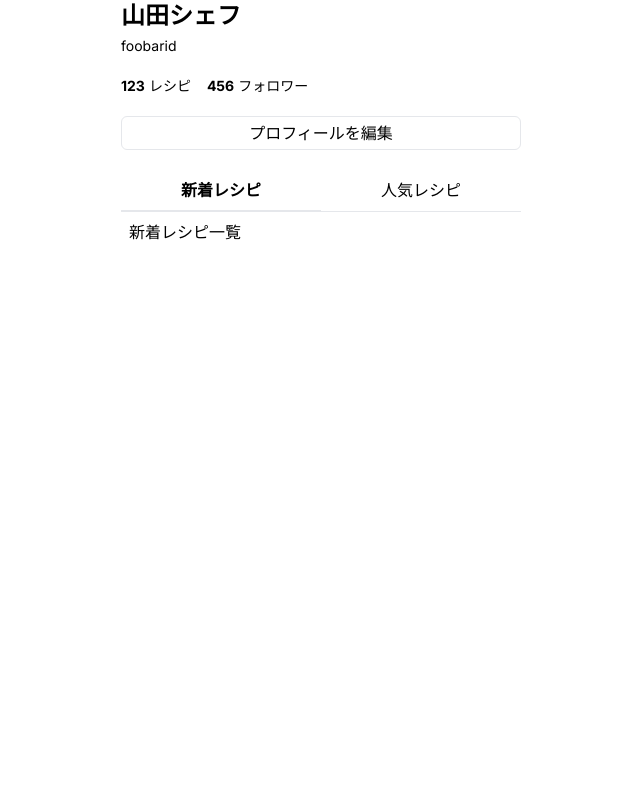
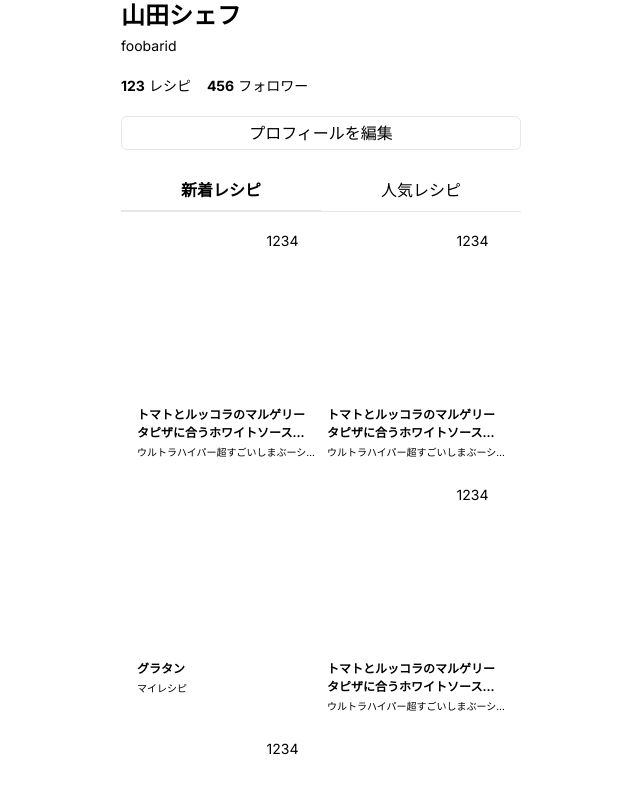
Before and after one commit to qin-team-recipe/03-recipe-app, a Next.js app: page /chef/1/new in a window 1280 px wide. Shown: the top 800 px of the page, without its empty margins (319-959 px from the left). Built offline with nearby package versions, Linux system fonts and the light colour scheme; what tailwindcss-radix-colors would draw is missing.

Commit message:
💄 #35 chefページ修正

```diff
--- a/src/app/chef/[chefId]/new/page.tsx
+++ b/src/app/chef/[chefId]/new/page.tsx
@@ -1,9 +1,58 @@
+import { tv } from 'tailwind-variants';
+
+import { RecipeItem } from '@/app/_components/recipe-item';
+import { Recipe } from '@/app/_types';
+
+const style = tv({
+  base: 'flex flex-wrap gap-x-3 gap-y-4 px-4 pt-2',
+});
+
 export default function New() {
   return (
     <main>
-      <div className='m-2 flex'>
-        <p>新着レシピ一覧</p>
+      <div className={style()}>
+        {recipeListItem.map((item) => (
+          <RecipeItem key={item.id} recipeItem={item} />
+        ))}
       </div>
     </main>
   );
 }
+
+const recipeListItem: Recipe[] = [
+  {
+    id: '1',
+    img: '',
+    title: 'トマトとルッコラのマルゲリータピザに合うホワイトソースグラタン',
+    chef: 'ウルトラハイパー超すごいしまぶーシェフ',
+    like: 1234,
+  },
+  {
+    id: '2',
+    img: '',
+    title: 'トマトとルッコラのマルゲリータピザに合うホワイトソースグラタン',
+    chef: 'ウルトラハイパー超すごいしまぶーシェフ',
+    like: 1234,
+  },
+  {
+    id: '3',
+    img: '',
+    title: 'グラタン',
+    chef: 'マイレシピ',
+    like: 0,
+  },
+  {
+    id: '4',
+    img: '',
+    title: 'トマトとルッコラのマルゲリータピザに合うホワイトソースグラタン',
+    chef: 'ウルトラハイパー超すごいしまぶーシェフ',
+    like: 1234,
+  },
+  {
+    id: '5',
+    img: '',
+    title: 'トマトとルッコラのマルゲリータピザに合うホワイトソースグラタン',
+    chef: 'ウルトラハイパー超すごいしまぶーシェフ',
+    like: 1234,
+  },
+];
--- /dev/null
+++ b/src/app/chef/[chefId]/page.tsx
@@ -0,0 +1,6 @@
+import { redirect } from 'next/navigation';
+
+// /chef/idが開かれた場合は新着レシピ画面にリダイレクト
+export default async function Chef({ params }: { params: { chefId: string } }) {
+  redirect(`/chef/${params.chefId}/new`);
+}
--- a/src/app/chef/[chefId]/popular/page.tsx
+++ b/src/app/chef/[chefId]/popular/page.tsx
@@ -1,9 +1,58 @@
+import { tv } from 'tailwind-variants';
+
+import { RecipeItem } from '@/app/_components/recipe-item';
+import { Recipe } from '@/app/_types';
+
+const style = tv({
+  base: 'flex flex-wrap gap-x-3 gap-y-4 px-4 pt-2',
+});
+
 export default function Popular() {
   return (
     <main>
-      <div className='m-2 flex'>
-        <p>人気レシピ一覧</p>
+      <div className={style()}>
+        {recipeListItem.map((item) => (
+          <RecipeItem key={item.id} recipeItem={item} />
+        ))}
       </div>
     </main>
   );
 }
+
+const recipeListItem: Recipe[] = [
+  {
+    id: '1',
+    img: '',
+    title: 'トマトとルッコラのマルゲリータピザに合うホワイトソースグラタン',
+    chef: 'ウルトラハイパー超すごいしまぶーシェフ',
+    like: 1234,
+  },
+  {
+    id: '2',
+    img: '',
+    title: 'トマトとルッコラのマルゲリータピザに合うホワイトソースグラタン',
+    chef: 'ウルトラハイパー超すごいしまぶーシェフ',
+    like: 1234,
+  },
+  {
+    id: '3',
+    img: '',
+    title: 'グラタン',
+    chef: 'マイレシピ',
+    like: 0,
+  },
+  {
+    id: '4',
+    img: '',
+    title: 'トマトとルッコラのマルゲリータピザに合うホワイトソースグラタン',
+    chef: 'ウルトラハイパー超すごいしまぶーシェフ',
+    like: 1234,
+  },
+  {
+    id: '5',
+    img: '',
+    title: 'トマトとルッコラのマルゲリータピザに合うホワイトソースグラタン',
+    chef: 'ウルトラハイパー超すごいしまぶーシェフ',
+    like: 1234,
+  },
+];
```
